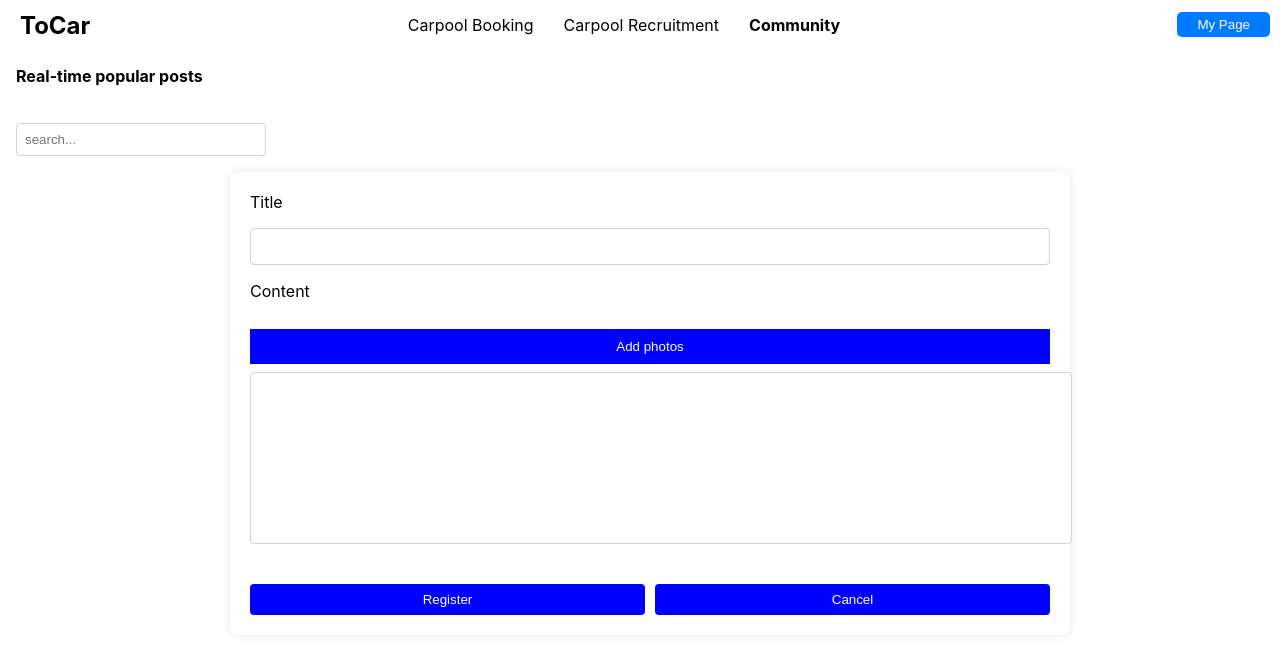
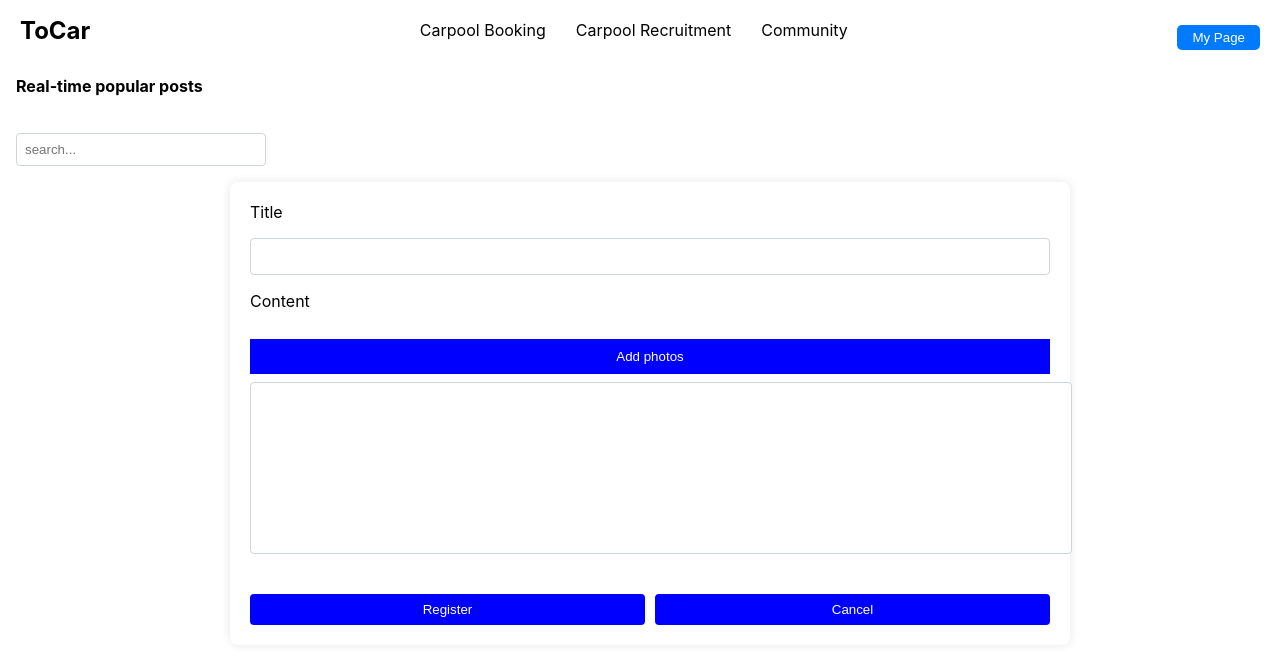
Before and after one commit to rwambangho/Capstone-Frontend, a React (Create React App) app: page /registercomform in a window 1280 px wide. Shown: the top 664 px of the page. Built offline with nearby package versions, Linux system fonts and the light colour scheme.

Commit message:
main 추가

```diff
--- a/src/App.js
+++ b/src/App.js
@@ -9,6 +9,7 @@ import RegisterComForm from './community/RegisterComForm';
 import Post from './community/Post';
 import { ContentProvider } from './community/ContentContext'; // ContentProvider 임포트
 import Jejudo1 from './main/Jejudo1';
+import Passenger1 from './recruitment/Passenger1';
 
 
 function App() {
@@ -23,6 +24,7 @@ function App() {
             <Route path="/" element={<AllPagesWithHeader />} />
             <Route path="/post" element={<Post />} />
             <Route path="/main" element={<Jejudo1 />} />
+            <Route path="/carpool-recruitment" element={<Passenger1 />} />
           </Routes>
         </div>
       </ContentProvider>
--- a/src/community/Post.js
+++ b/src/community/Post.js
@@ -1,33 +1,15 @@
-import React, { useContext } from 'react';
-import Navbar from '../component/Navbar';
-import Sidebar from '../component/Sidebar';
-import { ContentContext } from './ContentContext';
+import React from 'react';
 
-function Post() {
-  const { savedContent } = useContext(ContentContext);
+const Post = ({ post }) => {
+  return (
+    <div>
+      <h2>{post.title}</h2>
+      <p>{post.content}</p>
+      {post.image && <img src={post.image} alt="post" />}
+      <p>작성자: {post.nickName}</p>
 
-  return (
-    <div className="page-container">
-      <Navbar />
-      <div className="main-content">
-        <Sidebar />
-        <div className="content-form-container">
-          <h2>Post</h2>
-          {savedContent && (
-            <div>
-              <h3>Title:</h3>
-              <p>{savedContent.title}</p>
-              <h3>Content:</h3>
-              <p>{savedContent.content}</p>
-              {savedContent.selectedImage && (
-                <img src={savedContent.selectedImage} alt="Selected" />
-              )}
-            </div>
-          )}
-        </div>
-      </div>
     </div>
   );
-}
+};
 
 export default Post;
--- a/src/component/Navbar.js
+++ b/src/component/Navbar.js
@@ -1,15 +1,30 @@
 import React from 'react';
+import { useState, useEffect } from 'react';
 import '../css/Navbar.css';
 
 function Navbar() {
+  const [currentPath, setCurrentPath] = useState(window.location.pathname);
+
+  useEffect(() => {
+    const handlePathChange = () => {
+      setCurrentPath(window.location.pathname);
+    };
+
+    window.addEventListener('popstate', handlePathChange);
+
+    return () => {
+      window.removeEventListener('popstate', handlePathChange);
+    };
+  }, []);
 
   return (
     <nav className="navbar">
       <div className="logo">ToCar</div>
       <div className="nav-links">
-        <a href="/carpool-booking" className="nav-item">Carpool Booking</a>
-        <a href="/carpool-recruitment" className="nav-item">Carpool Recruitment</a>
-        <a href="/community" className="nav-item active">Community</a>
+        <a href="/carpool-booking" className={`nav-item ${currentPath === '/carpool-booking' ? 'active' : ''}`}>Carpool Booking</a>
+        <a href="/carpool-recruitment" className={`nav-item ${currentPath === '/carpool-recruitment' ? 'active' : ''}`}>Carpool Recruitment</a>
+        <a href="/community" className={`nav-item ${currentPath === '/community' ? 'active' : ''}`}>Community</a>
+
       </div>
       <div className="mypage">
         <button>My Page</button>
--- a/src/css/Navbar.css
+++ b/src/css/Navbar.css
@@ -7,23 +7,26 @@
 }
 
 .logo {
-  font-size: 24px; /* 로고의 크기 */
+  font-size: 24px;
   font-weight: bold;
-  color: black;/* 글자 색상 */
+  color: black;
 }
 
 .nav-links {
   display: flex;
-  gap: 10px; /* 링크들 사이의 간격 */
+  gap: 10px;
+  padding: 1px 10px; /* 타원형 모양을 위해 위아래/양옆 패딩 추가*/
+  background-color: white;
+  border-radius: 20px;
 }
 
 .nav-item {
   text-decoration: none;
   color: black;
   padding: 5px 10px;
-  border-radius: 5px; /* 링크의 둥근 모서리 */
+  border-radius: 5px;
   font-weight: normal;
-  transition: font-weight 0.3s; /* 글씨 굵기 전환 애니메이션 */
+  transition: font-weight 0.3s;
 }
 
 .nav-item:hover {
@@ -33,25 +36,28 @@
 }
 
 .nav-item.active {
-  color: black; /* 활성 링크의 글자 색상 */
+  color: black;
   font-weight: bold;
 }
 
-.mypage {
-  margin-left: 10px; /* MyPage 버튼을 왼쪽으로 옮김 */
+.nav-item:hover,
+.nav-item.active:hover {
+  font-weight: bold;
+  text-decoration: none;
+  background-color: transparent;
 }
 
-.mypage button {
-  padding: 5px 15px; /* 버튼의 padding */
-  background-color: #007bff; /* 버튼 배경색 */
-  color: white; /* 버튼 글자색 */
-  border: none; /* 버튼 테두리 제거 */
-  border-radius: 5px; /* 버튼의 둥근 모서리 */
-  cursor: pointer; /* 클릭 가능한 커서 모양 */
-  margin-top: -5px; /* 버튼을 위쪽으로 이동 */
-  margin-left: 10px; /* MyPage 버튼을 왼쪽으로 옮김 */
-}
+.mypage {
+  display: flex;
+  align-items: center;
+  margin-top: -5px;
+  }
 
-.mypage button:hover {
-  background-color: #86acd4; /* 버튼에 마우스를 올렸을 때 배경색 */
-}
+  .mypage button {
+  padding: 5px 15px;
+  background-color: #007bff;
+  color: white;
+  border: none;
+  border-radius: 5px;
+  cursor: pointer;
+  }
--- /dev/null
+++ b/src/recruitment/Passenger1.js
@@ -0,0 +1,22 @@
+// Passenger1.js
+import React from 'react';
+import Navbar from '../component/Navbar';
+import Sidebar from '../component/Sidebar';
+import '../css/recruitment/Passenger1.css';
+
+function Passenger1() {
+
+
+  return (
+    <div className="page-container">
+      <Navbar />
+      <div className="main-content">
+        <Sidebar />
+
+        </div>
+      </div>
+
+  );
+}
+
+export default Passenger1;
```
Also changed, not shown: src/css/main/jejudo2.css (+23 -0 lines), src/css/recruitment/Passenger1.css (added).
